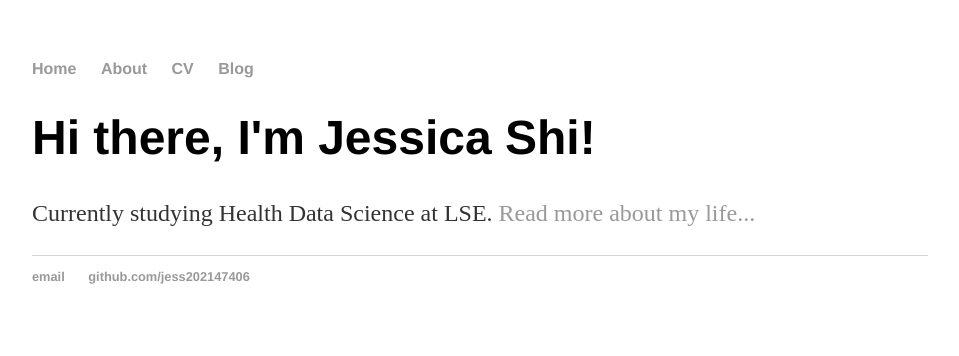
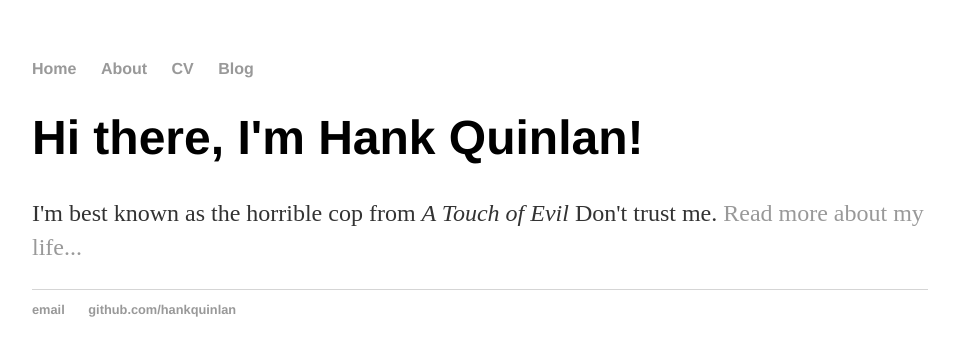
Before and after one commit to jess202147406/jess202147406.github.io, a Jekyll site: the page index.html, which Jekyll copies as it is, in a window 1280 px wide. Shown: the top 356 px of the page, without its empty margins (160-1119 px from the left). Built offline with Jekyll 4.4.1, drawn with Linux system fonts in a browser that asks for light colours.

Commit message:
Update index.html

```diff
--- a/index.html
+++ b/index.html
@@ -1,8 +1,30 @@
----
-layout: default
-title: Jessica Shi
----
-<div class="blurb">
-	<h1>Hi there, I'm Jessica Shi!</h1>
-	<p> Currently studying Health Data Science at LSE. <a href="/about">Read more about my life...</a></p>
-</div><!-- /.blurb -->
+<!DOCTYPE html>
+<html>
+	<head>
+		<title>Jessica Shi</title>
+		<!-- link to main stylesheet -->
+		<link rel="stylesheet" type="text/css" href="/css/main.css">
+	</head>
+	<body>
+		<nav>
+    		<ul>
+        		<li><a href="/">Home</a></li>
+	        	<li><a href="/about">About</a></li>
+        		<li><a href="/cv">CV</a></li>
+        		<li><a href="/blog">Blog</a></li>
+    		</ul>
+		</nav>
+		<div class="container">
+    		<div class="blurb">
+        		<h1>Hi there, I'm Hank Quinlan!</h1>
+				<p>I'm best known as the horrible cop from <em>A Touch of Evil</em> Don't trust me. <a href="/about">Read more about my life...</a></p>
+    		</div><!-- /.blurb -->
+		</div><!-- /.container -->
+		<footer>
+    		<ul>
+        		<li><a href="mailto:hankquinlanhub@gmail.com">email</a></li>
+        		<li><a href="https://github.com/hankquinlan">github.com/hankquinlan</a></li>
+			</ul>
+		</footer>
+	</body>
+</html>
```
